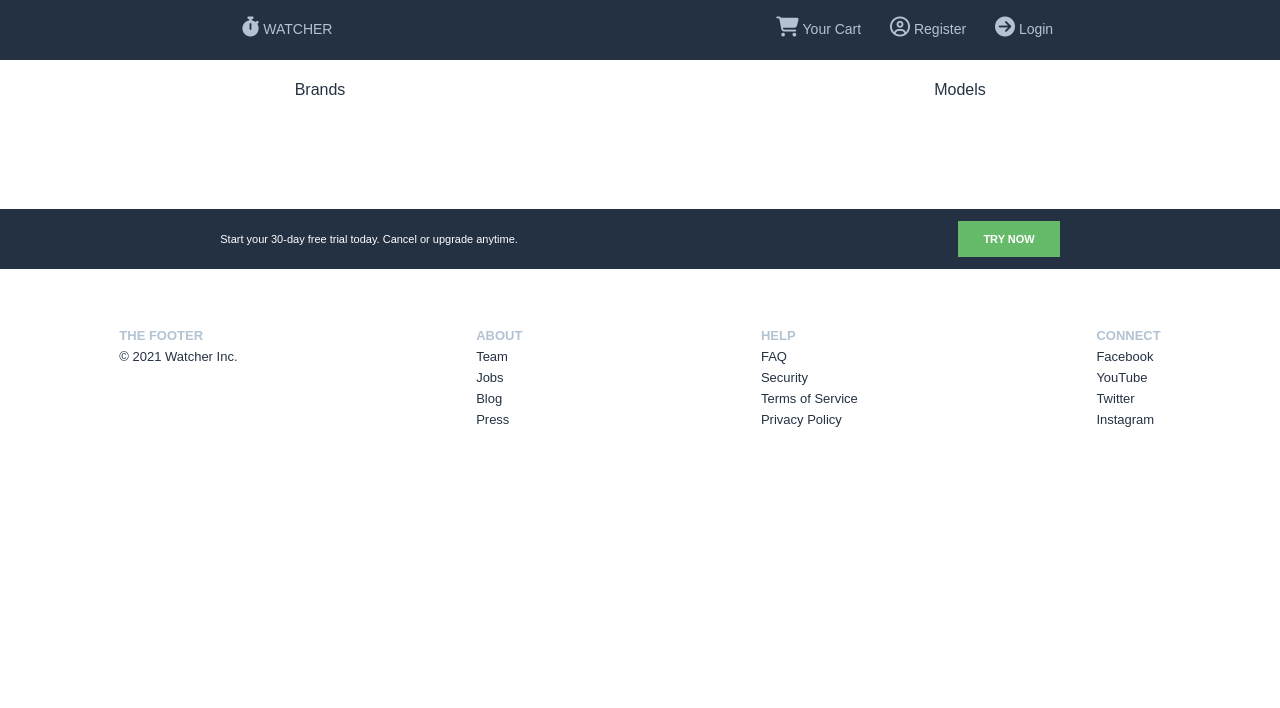
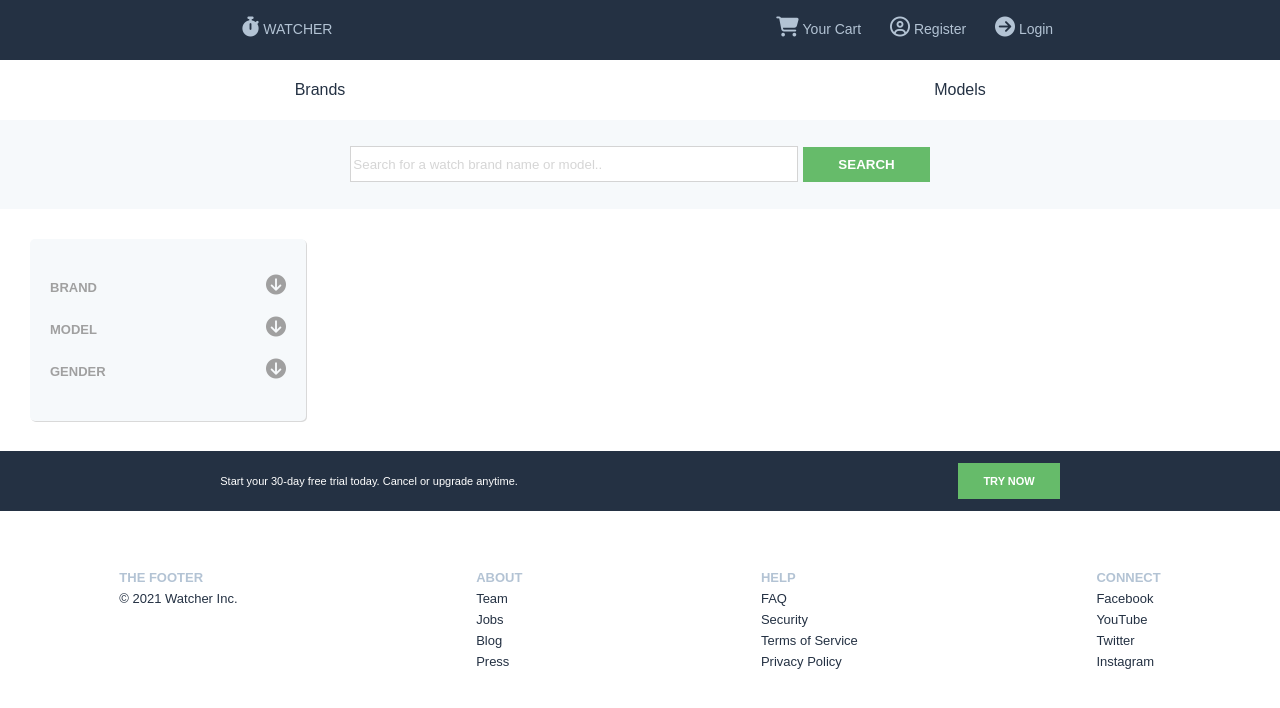
Before and after one commit to dragotaadelin/MarketPlace, a plain HTML site: page products.html in a window 1280 px wide. Drawn offline with Linux system fonts and the light colour scheme.

Commit message:
added filter list

```diff
--- a/css/home.css
+++ b/css/home.css
@@ -1,9 +1,9 @@
+/* General changes */
+
 body > * {
   /* border: 2px solid black; */
   height: 11.11%;
 }
-
-/* General changes */
 header,
 .trial {
   background-color: rgb(36, 49, 67);
@@ -166,12 +166,14 @@ nav ul li:hover + .dropdown,
   margin-top: 35px;
 }
 
-.up input {
+.up input,
+.search input {
   height: 36px;
   width: 35%;
 }
 
-.up button {
+.up button,
+.search button {
   padding: 10px 35px;
 }
 
--- /dev/null
+++ b/css/products.css
@@ -0,0 +1,51 @@
+.hidden {
+  display: none;
+}
+
+.search {
+  text-align: center;
+  background-color: rgb(246, 249, 251);
+  display: flex;
+  justify-content: center;
+  align-items: center;
+}
+
+.search input {
+  margin-right: 5px;
+  border: 1px solid rgba(208, 208, 208, 0.9);
+}
+
+.main {
+  height: auto;
+  padding: 30px;
+  display: flex;
+}
+
+.main ul {
+  padding: 0;
+  line-height: 2;
+}
+
+.filter {
+  flex: 1;
+  background-color: rgb(246, 249, 251);
+  box-shadow: 1px 1px rgba(208, 208, 208, 0.8);
+  padding: 20px;
+  border-radius: 5px;
+}
+
+.separate {
+  display: flex;
+  justify-content: space-between;
+  color: rgb(160, 160, 160);
+  font-weight: bold;
+  font-size: 13px;
+}
+
+.filter i {
+  cursor: pointer;
+}
+
+.product-list {
+  flex: 4;
+}
--- /dev/null
+++ b/js/products.js
@@ -0,0 +1,10 @@
+const main = document.querySelector(".main");
+const icons = main.getElementsByTagName("i");
+const filters = main.getElementsByClassName("filter-categories");
+
+for (let i = 0; i < icons.length; i++) {
+  icons[i].addEventListener("click", () => {
+    filters[i].classList.toggle("hidden");
+    icons[i].classList.toggle("fa-arrow-circle-up");
+  });
+}
--- a/products.html
+++ b/products.html
@@ -11,6 +11,7 @@
     />
     <link rel="stylesheet" href="./css/style.css" />
     <link rel="stylesheet" href="./css/home.css" />
+    <link rel="stylesheet" href="./css/products.css" />
     <link
       href="https://fonts.googleapis.com/css2?family=Open+Sans:wght@300&display=swap"
       rel="stylesheet"
@@ -59,7 +60,65 @@
         </ul>
       </ul>
     </nav>
-    <section></section>
+    <section class="search">
+      <input
+        type="text"
+        placeholder="Search for a watch brand name or model.."
+      />
+      <a href="./products.html"><button>SEARCH</button></a>
+    </section>
+    <section class="main">
+      <div class="filter">
+        <ul>
+          <li>
+            <ul class="separate">
+              <li>BRAND</li>
+              <li>
+                <i class="fa fa-arrow-circle-down" aria-hidden="true"></i>
+              </li>
+            </ul>
+          </li>
+          <ul class="filter-categories hidden">
+            <li><input type="checkbox" />Pulsar</li>
+            <li><input type="checkbox" />Rolex</li>
+            <li><input type="checkbox" />Rotary</li>
+            <li><input type="checkbox" />Seiko</li>
+            <li><input type="checkbox" />Sekonda</li>
+            <li><input type="checkbox" />Skagen</li>
+          </ul>
+        </ul>
+        <ul>
+          <li>
+            <ul class="separate">
+              <li>MODEL</li>
+              <li>
+                <i class="fa fa-arrow-circle-down" aria-hidden="true"></i>
+              </li>
+            </ul>
+          </li>
+          <ul class="filter-categories hidden">
+            <li><input type="checkbox" />Classic</li>
+            <li><input type="checkbox" />Sports</li>
+            <li><input type="checkbox" />Metallic</li>
+          </ul>
+        </ul>
+        <ul>
+          <li>
+            <ul class="separate">
+              <li>GENDER</li>
+              <li>
+                <i class="fa fa-arrow-circle-down aria-hidden="true"></i>
+              </li>
+            </ul>
+          </li>
+          <ul class="filter-categories hidden">
+            <li><input type="checkbox" />Male</li>
+            <li><input type="checkbox" />Female</li>
+          </ul>
+        </ul>
+      </div>
+      <div class="product-list"></div>
+    </section>
     <section class="trial">
       <p>Start your 30-day free trial today. Cancel or upgrade anytime.</p>
       <a href="./product pages/notfound.html" target="blank"
@@ -121,5 +180,6 @@
         </ul>
       </ul>
     </footer>
+    <script src="./js/products.js"></script>
   </body>
 </html>
```
Also changed, not shown: home.html (+1 -1 lines).
